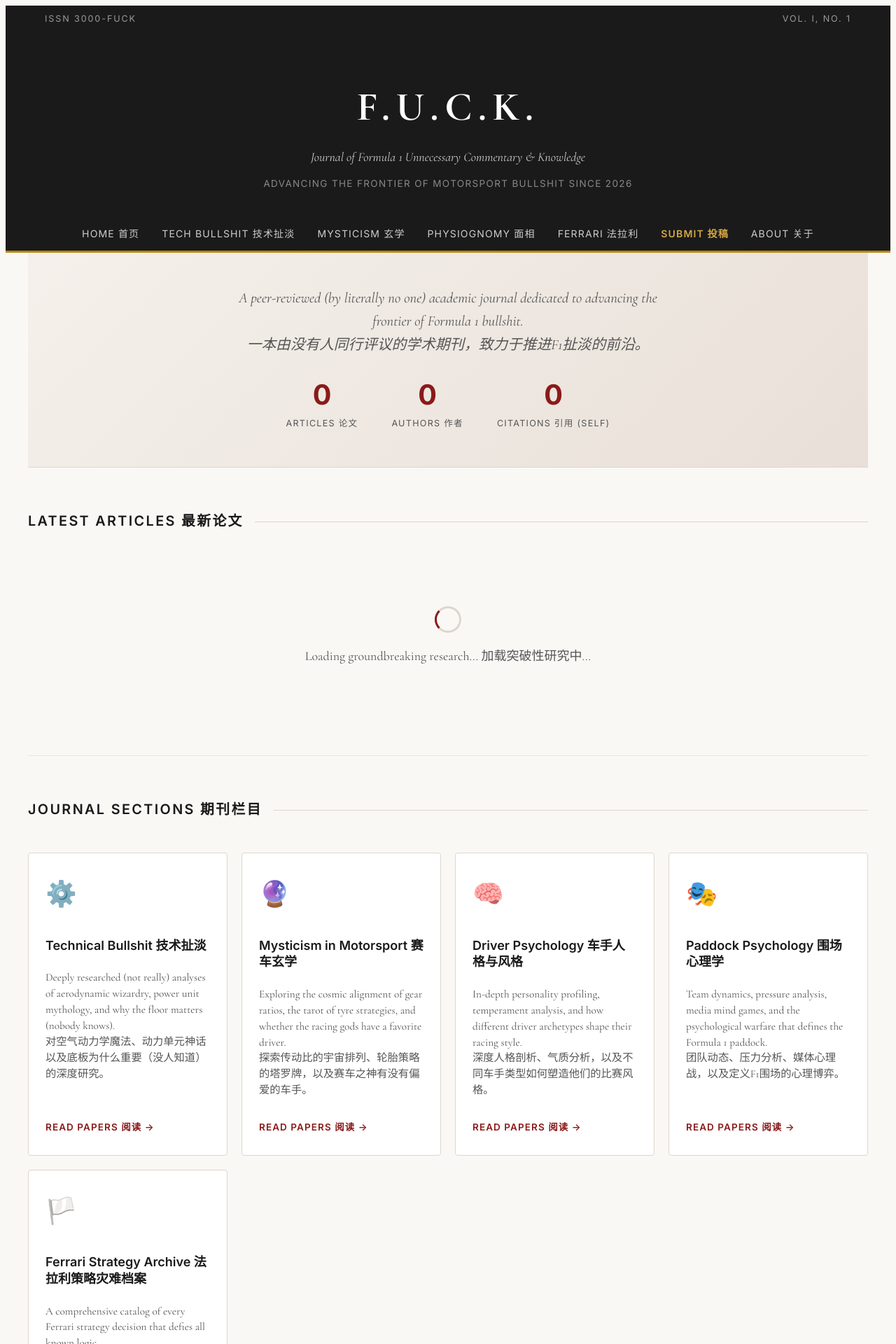
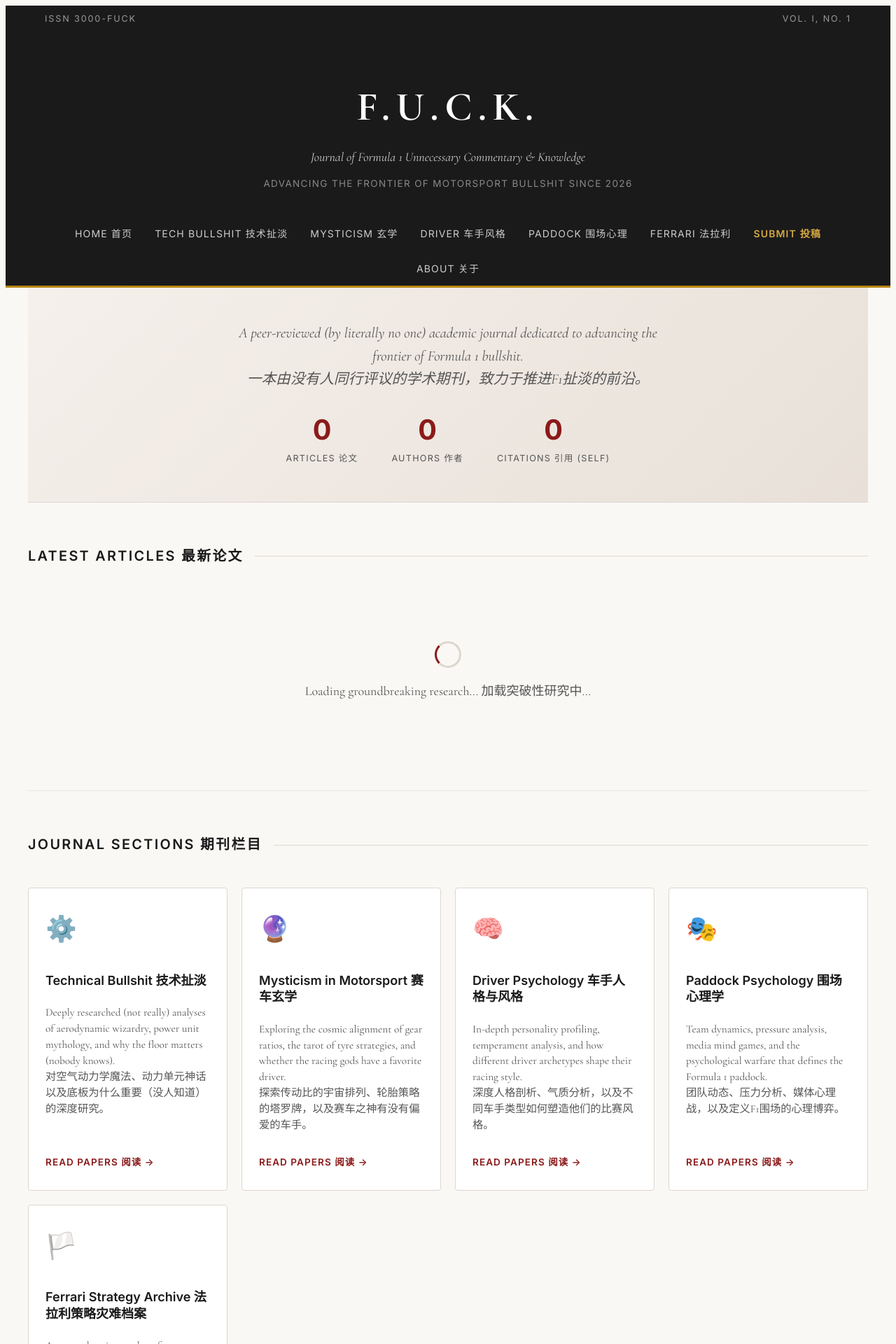
Before and after one commit to ashley0-926/fuck-journal, a Jekyll site: the page built from index.html, in a window 1280 px wide. Shown: the top 1920 px of the page at 70% size. Built offline with Jekyll 4.4.1, drawn with Linux system fonts in a browser that asks for light colours.

Commit message:
Add paddock psychology section 新增围场心理学栏目

```diff
--- a/_includes/header.html
+++ b/_includes/header.html
@@ -15,7 +15,8 @@
       <a href="{{ '/' | relative_url }}" class="nav-link">Home 首页</a>
       <a href="{{ '/categories/technical-bullshit' | relative_url }}" class="nav-link">Tech Bullshit 技术扯淡</a>
       <a href="{{ '/categories/mysticism-in-motorsport' | relative_url }}" class="nav-link">Mysticism 玄学</a>
-      <a href="{{ '/categories/driver-physiognomy-studies' | relative_url }}" class="nav-link">Physiognomy 面相</a>
+      <a href="{{ '/categories/driver-psychology-analysis' | relative_url }}" class="nav-link">Driver 车手风格</a>
+      <a href="{{ '/categories/paddock-psychology-analysis' | relative_url }}" class="nav-link">Paddock 围场心理</a>
       <a href="{{ '/categories/ferrari-strategy-catastrophe-archive' | relative_url }}" class="nav-link">Ferrari 法拉利</a>
       <a href="{{ '/submit' | relative_url }}" class="nav-link nav-cta">Submit 投稿</a>
       <a href="{{ '/about' | relative_url }}" class="nav-link">About 关于</a>
```
